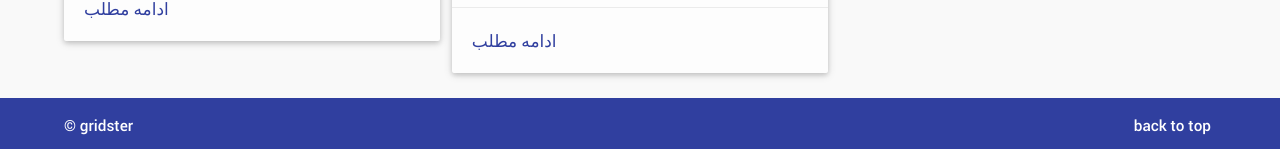
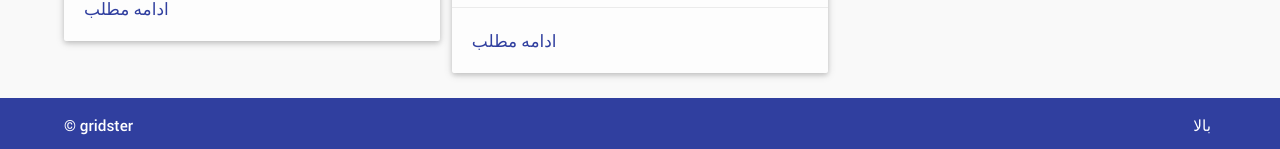
Before and after one commit to RezaSh13/blog, a Jekyll site: the page built from index.html, in a window 1280 px wide and 900 px high, scrolled down 986 px. Shown: the part 748-897 px from the top of the window. Built offline with Jekyll 4.4.1, drawn with Linux system fonts in a browser that asks for light colours; the list of posts is cut into pages by our own code.

Commit message:
change the "back to top" to the "بالا"

```diff
--- a/_includes/footer.html
+++ b/_includes/footer.html
@@ -1,7 +1,7 @@
 <footer>
     <div class="content">
         <span>&copy; gridster</span>
-        <span class="backtotop">back to top</span>
+        <span class="backtotop">بالا</span>
     </div>
 </footer>
 <script src="{{ site.baseurl | replace: '//', '/' }}/js/build/global.min.js"></script>
```
